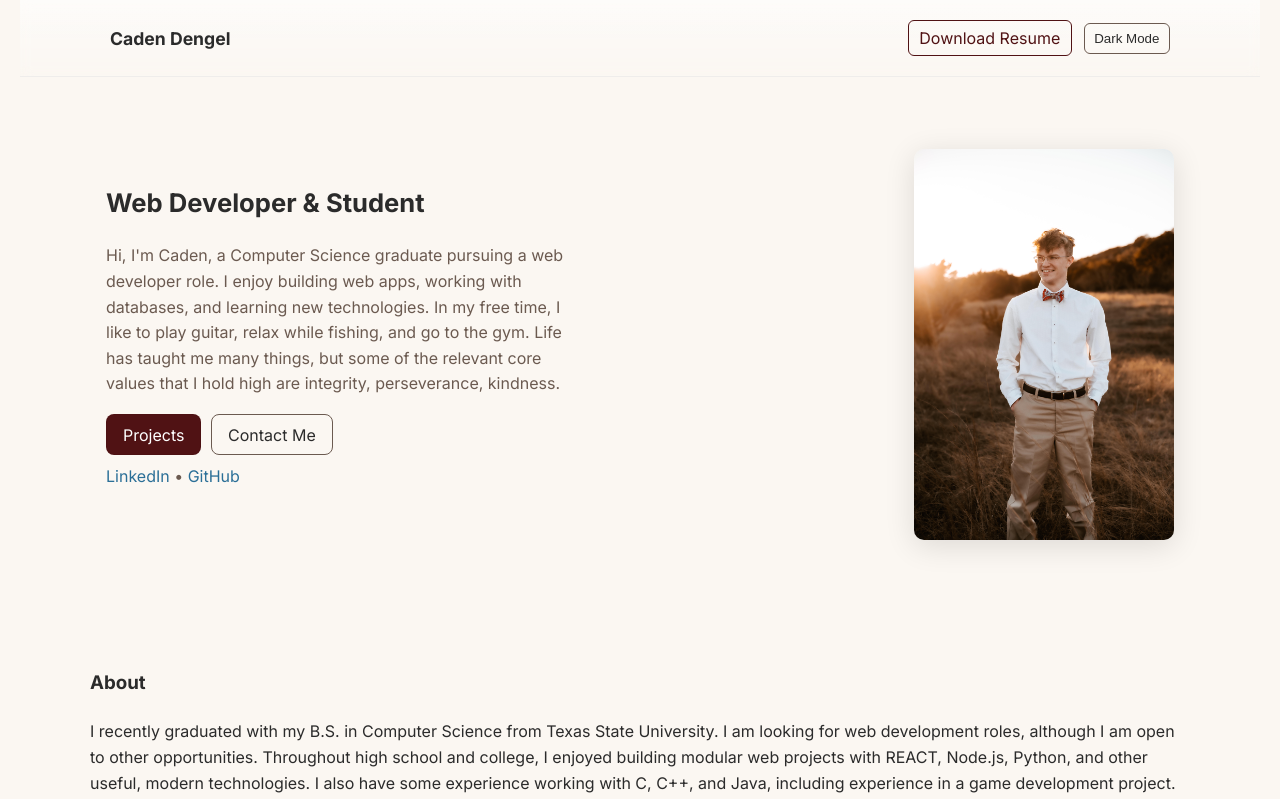
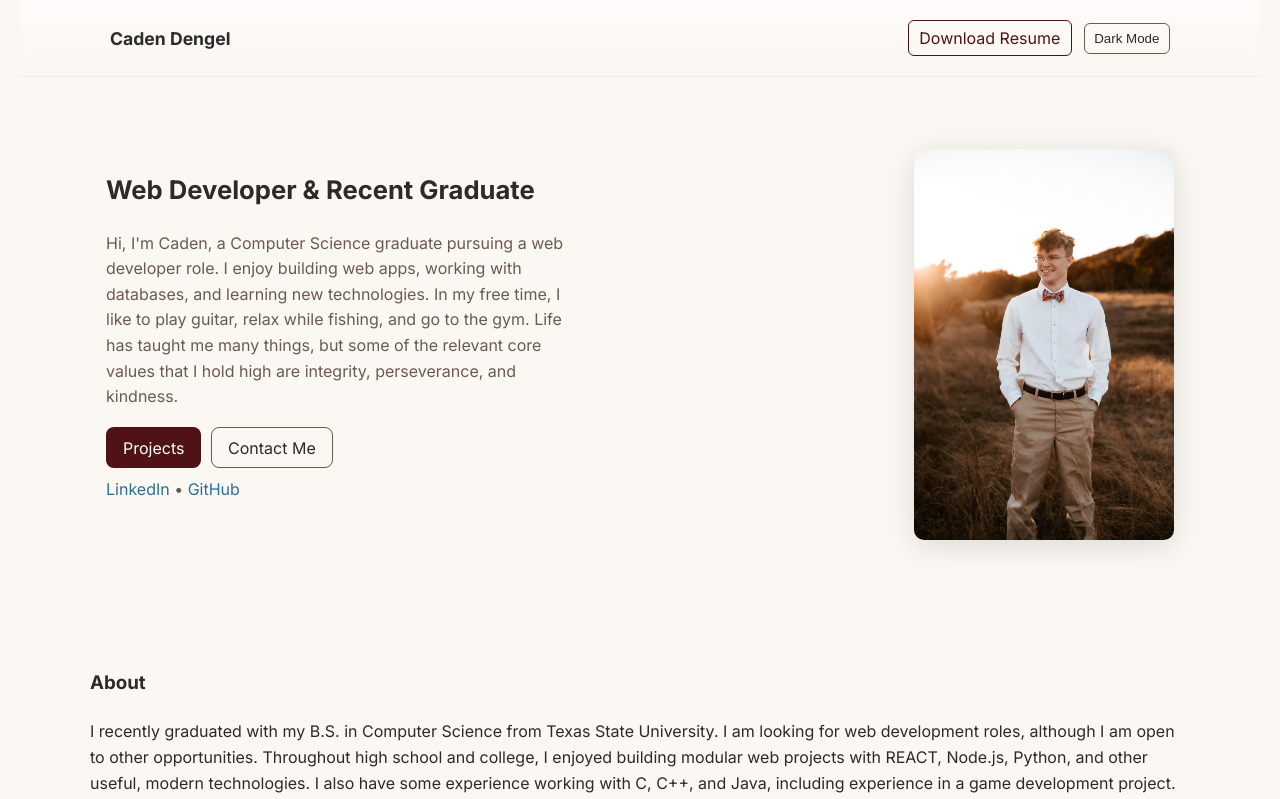
Before and after one commit to cadendengel/cadendengel, a React (Vite) app in the folder client/: page / in a window 1280 px wide. Shown: the top 799 px of the page. Built offline with nearby package versions, Linux system fonts and the light colour scheme.

Commit message:
Minor wording changes to main page

```diff
--- a/client/src/App.jsx
+++ b/client/src/App.jsx
@@ -73,8 +73,8 @@ function App() {
         <section className="hero">
           <div className="container hero-grid">
             <div className="hero-text">
-              <h2>Web Developer & Student</h2>
-              <p className="lead">Hi, I&apos;m Caden, a Computer Science graduate pursuing a web developer role. I enjoy building web apps, working with databases, and learning new technologies. In my free time, I like to play guitar, relax while fishing, and go to the gym. Life has taught me many things, but some of the relevant core values that I hold high are integrity, perseverance, kindness.</p>
+              <h2>Web Developer & Recent Graduate</h2>
+              <p className="lead">Hi, I&apos;m Caden, a Computer Science graduate pursuing a web developer role. I enjoy building web apps, working with databases, and learning new technologies. In my free time, I like to play guitar, relax while fishing, and go to the gym. Life has taught me many things, but some of the relevant core values that I hold high are integrity, perseverance, and kindness.</p>
               <p>
                 <a className="primary-btn" href="#projects">Projects</a>
                 <a className="secondary-btn" href="#contact">Contact Me</a>
```
